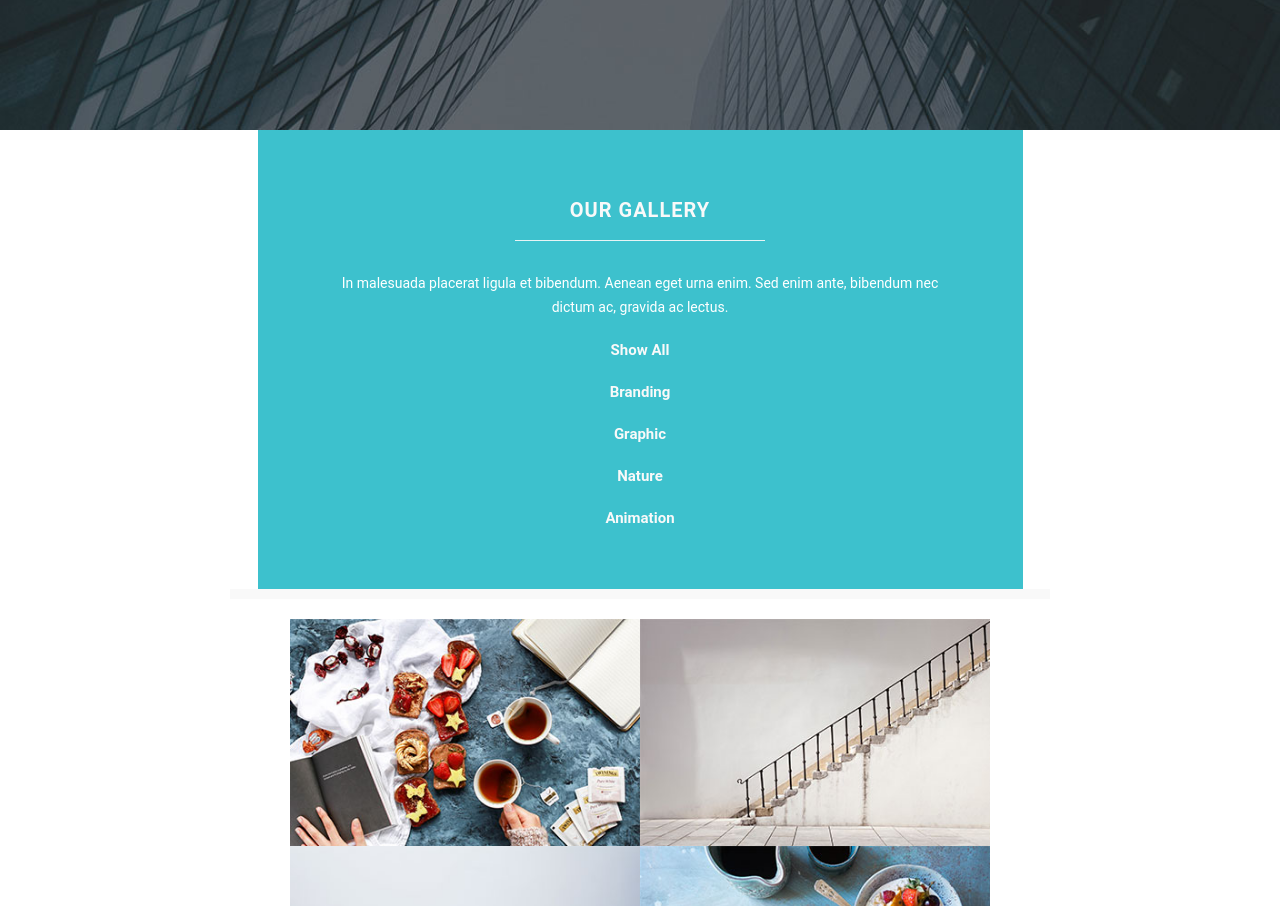
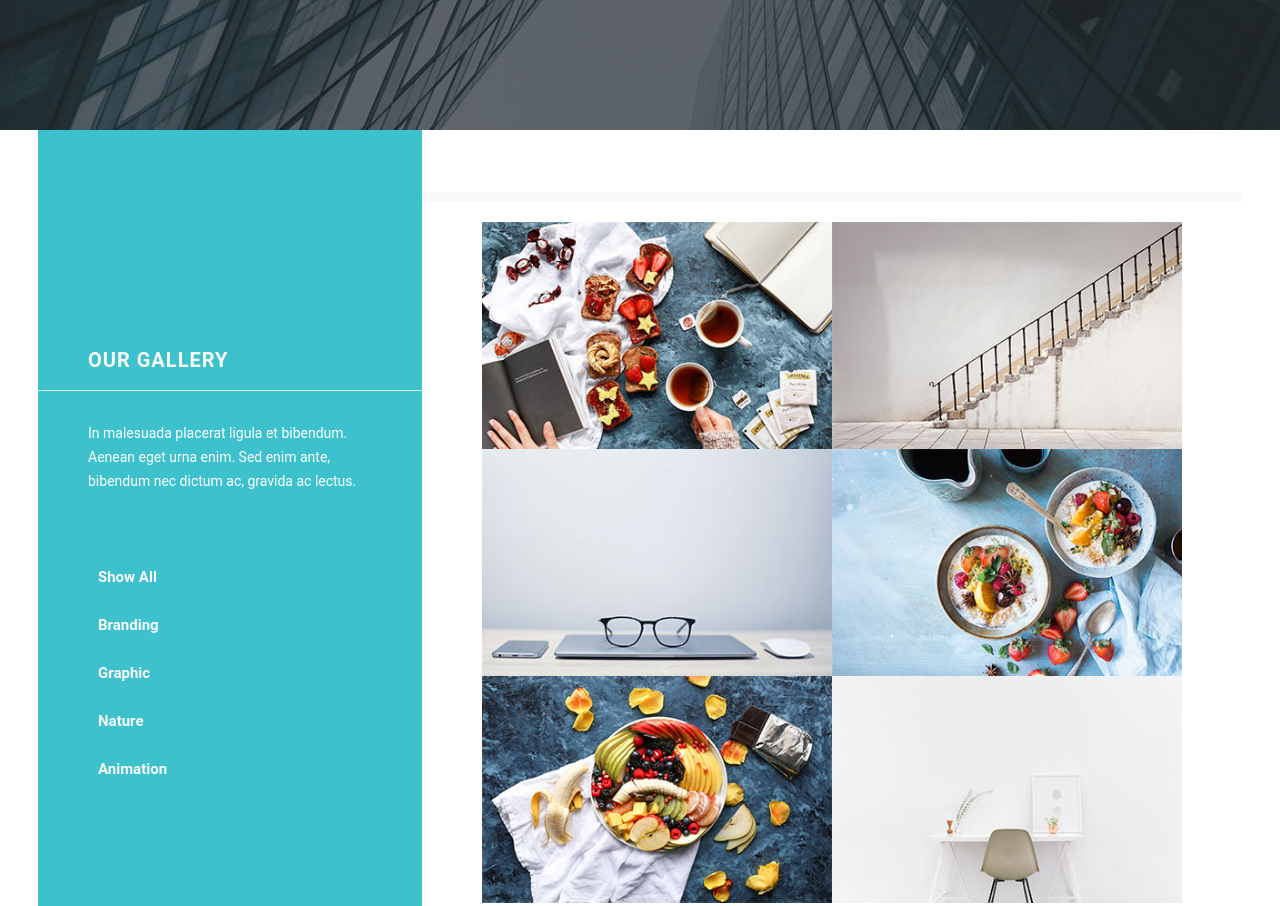
Before and after one commit to Toufik1247/SimplonBrief3, a plain HTML site: page index.html in a window 1280 px wide. Shown: the part 1460-2366 px from the top of the page. Drawn offline with Linux system fonts and the light colour scheme.

Commit message:
our gallery made responsive

```diff
--- a/gallery.css
+++ b/gallery.css
@@ -16,7 +16,6 @@
     max-width: 765px;
     height: 80%;
     background-color: var(--blue);
-    display: flex;
     justify-content: center;
     align-items: center;
     padding: 50px 0;
@@ -217,3 +216,82 @@
 
 
 }
+
+@media screen and (min-width: 1000px) {
+    .gallery {
+        display: flex;
+        flex-direction: row;
+        align-items: center;
+        justify-content: center;
+        background-color: transparent;
+        width: 100%;
+        height: auto;
+        min-width: 280px;
+    }
+
+    .sub {
+        width: 30%;
+        background-color: var(--blue);
+        display: flex;
+        align-items: right;
+        justify-content: right;
+    }
+
+    .containerGallery {
+        display: flex;
+        flex-direction: column;
+        width: 100%;
+        min-width: 280px;
+        max-width: 450px;
+        height: 100%;
+        background-color: var(--blue);
+        justify-content: left;
+        align-items: left;
+        padding: 200px 0;
+        /* margin: 10% 5% 10% 5% */
+    }
+    .galleryTitle {
+        display: flex;
+        text-align: left;
+        align-items: left;
+        justify-content: left;
+        width: 100%;
+        padding: 0 50px 0 50px;
+        box-sizing: border-box;
+    }
+
+    .galleryText>p {
+        display: flex;
+        text-align: left;
+        align-items: left;
+        justify-content: left;
+        width: 100%;
+        padding: 0 50px 0 50px;
+    }
+
+    .galleryLinks {
+        width: 100%;
+        padding-top: 50px;
+        padding-left: 50px;
+    }
+
+    .btn {
+        text-align: left;
+        padding: 15px 35px;
+
+    }
+
+    .portofolio {
+        background-color: var(--white);
+        display: flex;
+        align-items: center;
+        justify-content: center;
+        text-align: center;
+        min-width: 800px;
+        padding: 10px 0;
+        max-width: 1250px;
+
+
+    }
+
+}
--- a/header.css
+++ b/header.css
@@ -8,6 +8,7 @@
     width: 100%;
     transition: all 0.5s ease;
     min-width: 280px;
+
     z-index: 1;
 }
 
@@ -246,6 +247,14 @@
         z-index: 1;
     }
 
+    .subHeader {
+        display: flex;
+        align-items: center;
+        justify-content: space-between;
+        width: 100%;
+        max-width: 1400px;
+    }
+
     .inverted {
         background-color: white;
         position: fixed;
@@ -300,6 +309,8 @@
         font-weight: 1000;
         text-transform: uppercase;
         margin-left: 10px;
+        margin-left: auto;
+        margin-right: auto;
         padding: 0 0 0 10px;
         letter-spacing: 0.05rem;
     }
@@ -313,15 +324,18 @@
         font-size: 25px;
         font-weight: 1000;
         text-transform: uppercase;
-        margin-left: 10px;
+        margin-left: auto;
+        margin-right: auto;
         padding: 0 0 0 10px;
         letter-spacing: 0.05rem;
+
     }
 
     .nav {
         display: flex;
         position: static;
         margin-left: auto;
+        margin-right: auto;
         background-color: transparent;
         transition: none;
         max-height: none !important;
--- a/index.html
+++ b/index.html
@@ -10,6 +10,7 @@
 
 <body>
     <header class="header">
+        <div class="subHeader">
             <a href="#" class="logo">Tinker</a>
             <input class="side-menu" type="checkbox" id="side-menu" />
             <label class="burgerMenu" for="side-menu"><span class="burgerMenu-line"></span></label>
@@ -22,6 +23,10 @@
                     <li><a href="#">contact us</a></li>
                 </ul>
             </nav>
+
+
+        </div>
+
     </header>
     <main>
         <section class="home">
@@ -102,6 +107,7 @@
 
         </section>
         <section class="gallery">
+            <div class="sub">
                 <div class="containerGallery">
                     <div class="galleryTitle">
                         <h4>our gallery</h4>
@@ -120,6 +126,10 @@
                         <button class="btn" onclick="filterSelection('animation')"> Animation</button>
 
                     </div>
+
+
+                </div>
+
             </div>
             <div class="portofolio">
                 <div class="containerPortofolio">
```
Lines whose indentation alone changed are shown as unchanged.
